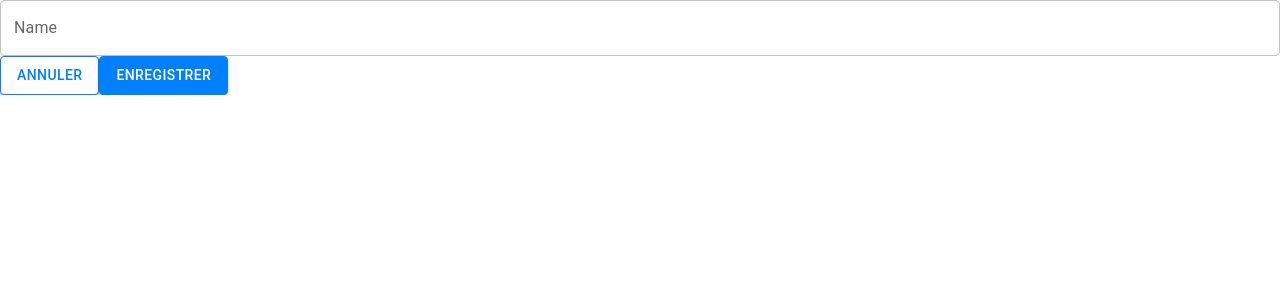
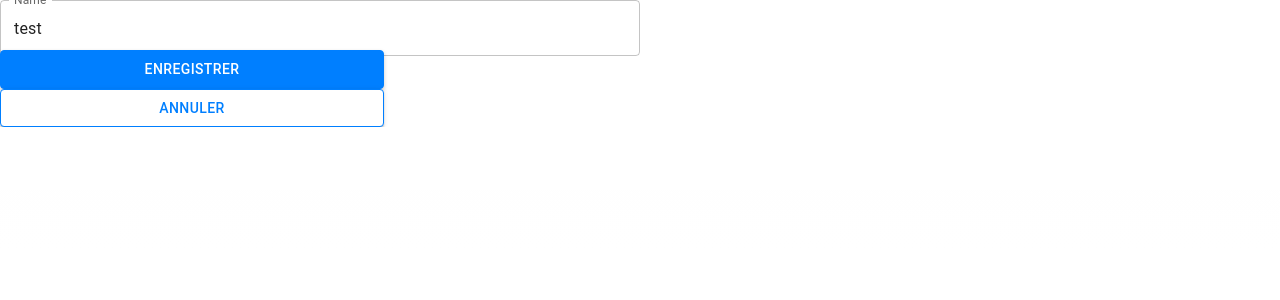
Before and after one commit to AntoineBergeron720/TP3_integration, a Next.js app: page / in a window 1280 px wide. Shown: the top 300 px of the page. Built offline with nearby package versions, Linux system fonts and the light colour scheme.

Commit message:
commit to pull from dev to have the header and footer

```diff
--- a/src/app/page.tsx
+++ b/src/app/page.tsx
@@ -1,14 +1,14 @@
 "use client";
 
-import MyForm from "@/components/molecules/form/my-form";
 import React from 'react';
 import { Box } from '@mui/material';
+import MyFormCategory from '../components/molecules/form/my-form-category';
 
 
 export default function Home() {
   return (
     <Box sx={{ backgroundColor: "white" }}>
-      <MyForm />
+      <MyFormCategory name="test" />
     </Box>
   );
 }
--- /dev/null
+++ b/src/components/molecules/button/my-button-cancel.tsx
@@ -0,0 +1,19 @@
+import { Button } from "@mui/material";
+
+export default function MyButtonCancel() {
+  return (
+    <>
+      <Button
+        sx={{
+          backgroundColor: "white",
+          border: "1px solid #007FFF",
+          color: "#007FFF",
+          width: "30%",
+        }}
+        variant="contained"
+      >
+        Annuler
+      </Button>
+    </>
+  );
+}
--- /dev/null
+++ b/src/components/molecules/button/my-button-save.tsx
@@ -0,0 +1,19 @@
+import { Button } from "@mui/material";
+
+export default function MyButtonSave() {
+  return (
+    <>
+      <Button
+        sx={{
+          backgroundColor: "#007FFF",
+          border: "1px solid #007FFF",
+          boxShadow: "0px 2px 4px rgba(0, 0, 0, 0.2)",
+          width: "30%",
+        }}
+        variant="contained"
+      >
+        Enregistrer
+      </Button>
+    </>
+  );
+}
--- /dev/null
+++ b/src/components/molecules/form/my-form-category.tsx
@@ -0,0 +1,30 @@
+"use client";
+
+import { Box, FormControl, TextField } from "@mui/material";
+import MyButtonSave from "../button/my-button-save";
+import MyButtonCancel from "../button/my-button-cancel";
+
+interface MyFormCategoryProps {
+  name: string;
+}
+
+export default function MyFormCategory(props: MyFormCategoryProps) {
+  return (
+    <>
+      <FormControl sx={{ display: "flex", justifyContent: "center"}}
+      >
+        <TextField
+          id="name"
+          label="Name"
+          variant="outlined"
+          value={props.name}
+
+          sx={{ width: "50%", height: "50px" }}
+        />
+
+        <MyButtonSave />
+        <MyButtonCancel />
+      </FormControl>
+    </>
+  );
+}
--- a/src/components/molecules/form/my-form.tsx
+++ /dev/null
@@ -1,18 +0,0 @@
-"use client";
-
-
-import { Box, Button, TextField } from "@mui/material";
-
-export default function MyForm() {
-  return (
-    <>
-      <Box>
-
-        <TextField id="name" label="Name" variant="outlined" fullWidth />
-
-        <Button sx={{backgroundColor:"white", border:"1px solid #007FFF", color:"#007FFF"}} variant="contained">Annuler</Button>
-        <Button sx={{backgroundColor:"#007FFF", border:"1px solid #007FFF", boxShadow: "0px 2px 4px rgba(0, 0, 0, 0.2)"}} variant="contained">Enregistrer</Button>
-      </Box>
-    </>
-  );
-}
```
Also changed, not shown: src/app/category/new/page.tsx (+15 -0 lines), src/components/molecules/title/my-page-title.tsx (added, +14 -0 lines).
